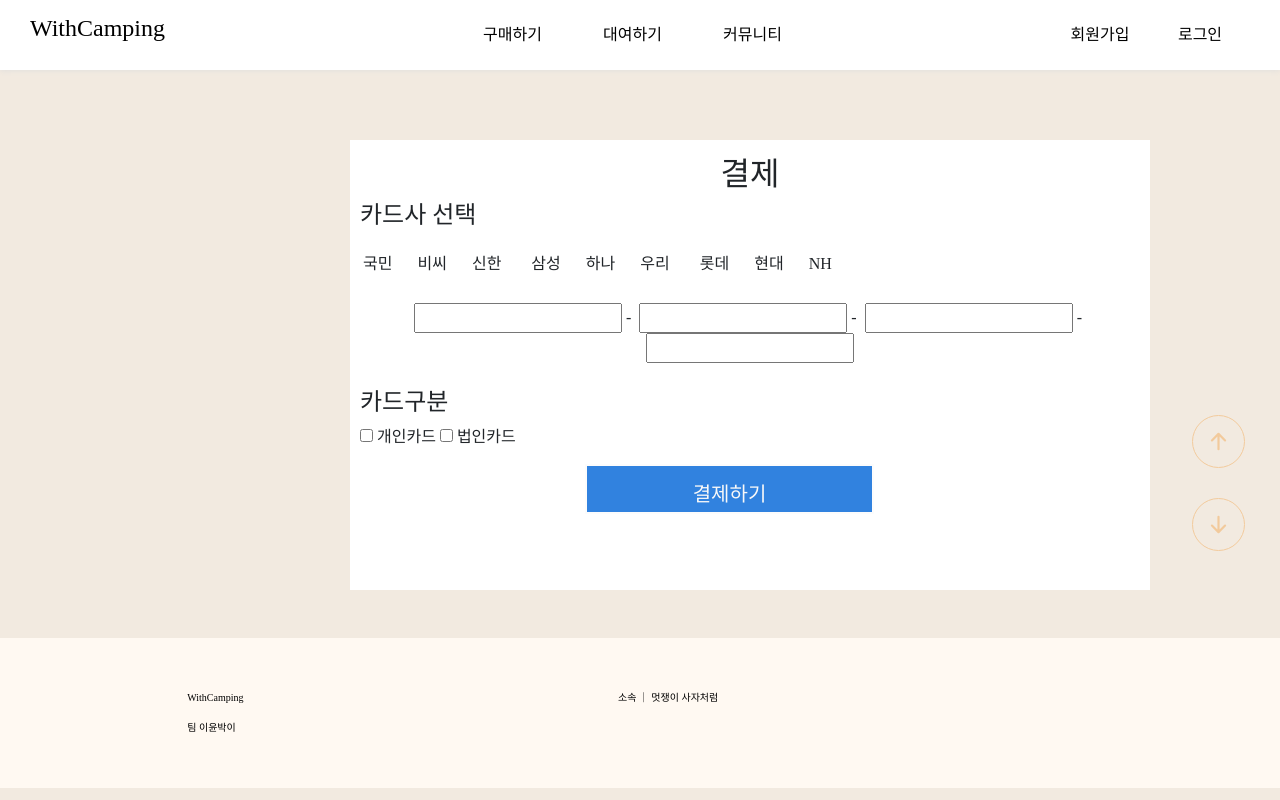
After one commit to KnS-hacks/5-With_Camping, a Django app: template with_camping/main_page/templates/pay_camp_ground.html in a window 1280 px wide. The commit adds this page. Run offline with Django 3.2, Linux system fonts and the light colour scheme; the template is opened without the code that fills it, so the values that code supplies are empty; some libraries are stand-ins or nearby versions; some web fonts are replaced.

Commit message:
[BE][구현] :: 캠핑물건 구매하기, base, pay_camp_tools, pay_camp_ground 추가 (병수)

```diff
--- /dev/null
+++ b/with_camping/main_page/templates/pay_camp_ground.html
@@ -0,0 +1,148 @@
+{% extends 'base.html' %}
+{% load static %}
+
+    <!-- 이 html에 추가되는 CSS -->
+    {% block css %}
+
+    <style>
+        body{
+            font-family: 'MaruBuri-Regular';
+          src: url('https://cdn.jsdelivr.net/gh/projectnoonnu/noonfonts_20-10-21@1.0/MaruBuri-Regular.woff') format('woff');
+          font-weight: normal;
+          font-style: normal;
+            background-color:#F2EAE0 ;
+        }
+
+        #pay_box{
+            background-color: white;
+            width: 800px;
+            height: 450px;
+            margin-top: 70px;
+            margin-left: 350px;
+        }
+        #pay{
+            padding-top: 15px;
+            text-align: center;
+
+        }
+        #choose_card{
+            margin-top: 15px;
+        }
+        #enter_card_number{
+            margin-top: 20px;
+            text-align: center;
+        }
+        .pay_btn {
+          text-decoration:none;
+          font-family:Arial;
+          text-indent:0px;
+          line-height:30px;
+          -moz-border-radius:0px;
+          -webkit-border-radius:0px;
+          border-radius:0px;
+          text-align:center;
+          vertical-align:middle;
+          display:inline-block;
+          font-size:20px;
+          color:#f8f8f8;
+          width:289px;
+          height:50px;
+          padding:13px;
+          margin-top: 15px;
+          margin-left: 235px;
+          border-color:#fcfcfc;
+          border-width:2px;
+          border-style:solid;
+          background-color: rgb(49, 130, 223);
+        }
+    </style>
+
+    <script type="text/javascript">
+
+        function inputMoveNumber(num) {
+
+            if (isFinite(num.value) == false) {
+                alert("카드번호는 숫자만 입력할 수 있습니다.");
+                num.value = "";
+                return false;
+            }
+
+            max = num.getAttribute("maxlength");
+
+            if (num.value.length >= max) {
+                num.nextElementSibling.focus();
+            }
+
+        }
+    </script>
+
+    {% endblock %}
+
+    <!--본문 내용-->
+    {% block content %}
+
+    <body>
+        <div id="pay_box">
+            <div id="pay"><h2>결제</h2></div>
+            <div style="margin-left: 10px;"><h4>카드사 선택</h4></div>
+            <div id="choose_card">
+                <div class="btn-group btn-group-justified" role="group" aria-label="...">
+                    <div class="btn-group" role="group">
+                        <button type="button" class="btn btn-default">국민</button>
+                    </div>
+                    <div class="btn-group" role="group">
+                        <button type="button" class="btn btn-default">비씨</button>
+                    </div>
+                    <div class="btn-group" role="group">
+                        <button type="button" class="btn btn-default">신한</button>
+                    </div>
+                </div>
+                <div class="btn-group btn-group-justified" role="group" aria-label="...">
+                    <div class="btn-group" role="group">
+                        <button type="button" class="btn btn-default">삼성</button>
+                    </div>
+                    <div class="btn-group" role="group">
+                        <button type="button" class="btn btn-default">하나</button>
+                    </div>
+                    <div class="btn-group" role="group">
+                        <button type="button" class="btn btn-default">우리</button>
+                    </div>
+                </div>
+                <div class="btn-group btn-group-justified" role="group" aria-label="...">
+                    <div class="btn-group" role="group">
+                        <button type="button" class="btn btn-default">롯데</button>
+                    </div>
+                    <div class="btn-group" role="group">
+                        <button type="button" class="btn btn-default">현대</button>
+                    </div>
+                    <div class="btn-group" role="group">
+                        <button type="button" class="btn btn-default">NH</button>
+                    </div>
+                </div>
+            </div>
+
+            <!-- 카드번호 입력 -->
+            <div id="enter_card_number">
+                <input type="text" class="moveNumber" onKeyup="inputMoveNumber(this);" maxlength="4" />&nbsp;-&nbsp;
+                <input type="text" class="moveNumber" onKeyup="inputMoveNumber(this);" maxlength="4" />&nbsp;-&nbsp;
+                <input type="text" class="moveNumber" onKeyup="inputMoveNumber(this);" maxlength="4" />&nbsp;-&nbsp;
+                <input type="text" class="moveNumber" maxlength="4" />
+            </div>
+
+            <div id="card_classification">
+            <form method="get" action="form-action.html">
+                <h4 style="margin-left: 10px; margin-top: 25px;">카드구분</h4>
+                <div style="margin-left: 10px;">
+                    <label><input type="checkbox" name="color" value="blue"> 개인카드</label>
+                    <label><input type="checkbox" name="color" value="red"> 법인카드</label>
+                </div>
+                <!-- <p><input type="submit" value="Submit"> <input type="reset" value="Reset"></p> -->
+              </form>
+            </div>
+
+             <a href="  "><button type="submit" class="pay_btn" value="pay">결제하기</button></a>   <!--링크달기 -->
+
+        </div>
+    </body>
+
+    {% endblock %}
--- a/with_camping/with_camping/templates/base.html
+++ b/with_camping/with_camping/templates/base.html
@@ -159,8 +159,14 @@
             </ul>
             <ul class="navbar_login">
                 <!--등록된 유저가 아니라면-->
+                {% if not user.is_authenticated %}
                 <li class="signUpBtn"><a href="{% url 'sign_up' %}">회원가입</a></li>
                 <li class="loginBtn"><a href="{% url 'member_login' %}">로그인</a></li>
+                {% endif %}
+                <!--등록된 유저라면-->
+                {% if user.is_authenticated %}
+                <li class="logoutBtn"><a href="{% url 'member_logout' %}">로그아웃</a></li>
+                {% endif %}
             </ul>
         </nav>
       </header>
```
Also changed, not shown: with_camping/camping_tools/models.py (+11 -3 lines), with_camping/camping_tools/views.py (+28 -3 lines), with_camping/camping_tools/migrations/0002_orderlist.py (added), with_camping/camping_tools/migrations/0003_auto_20211119_2205.py (added), with_camping/camping_tools/templates/pay_camp_tools.html (renamed from with_camping/main_page/templates/pay.html).
